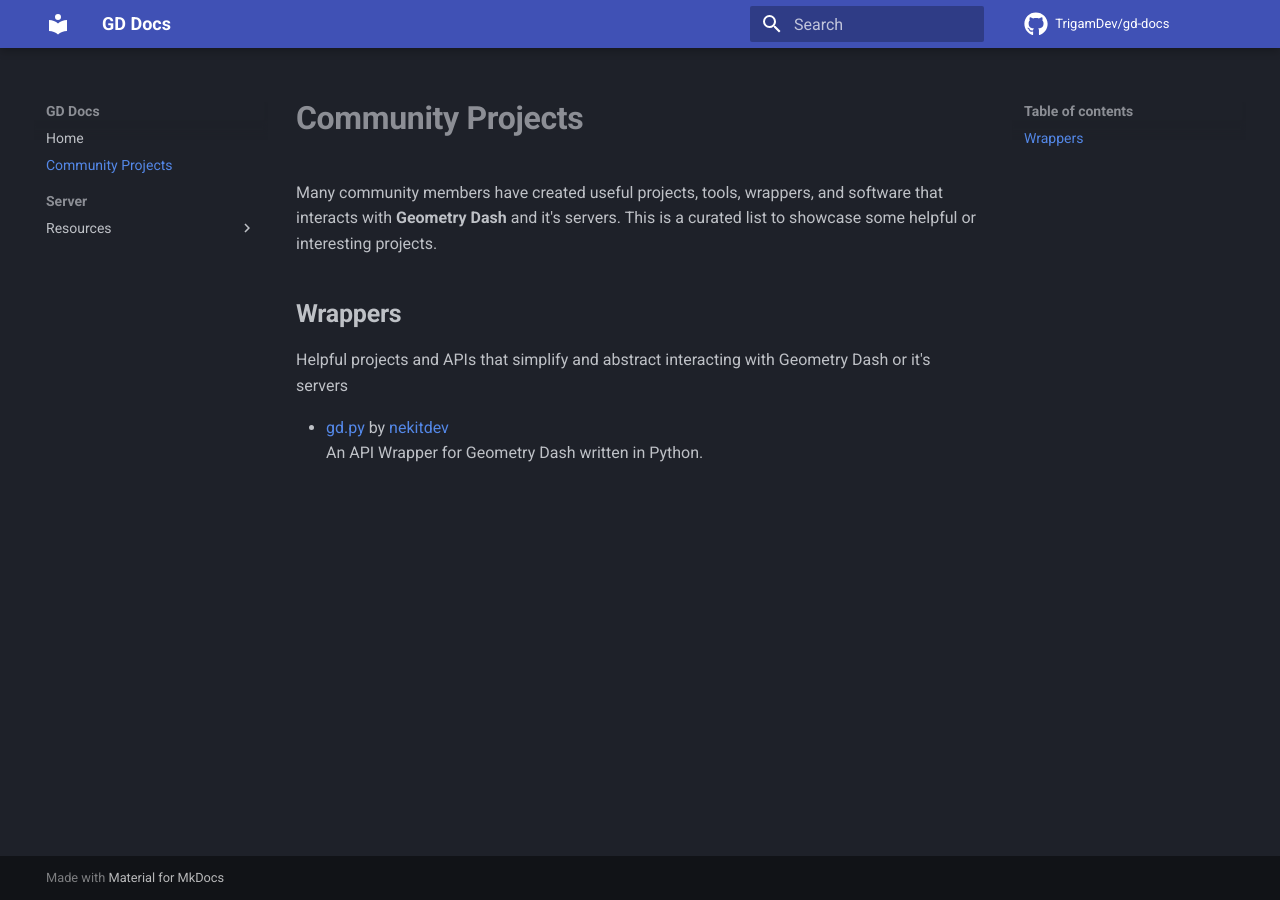
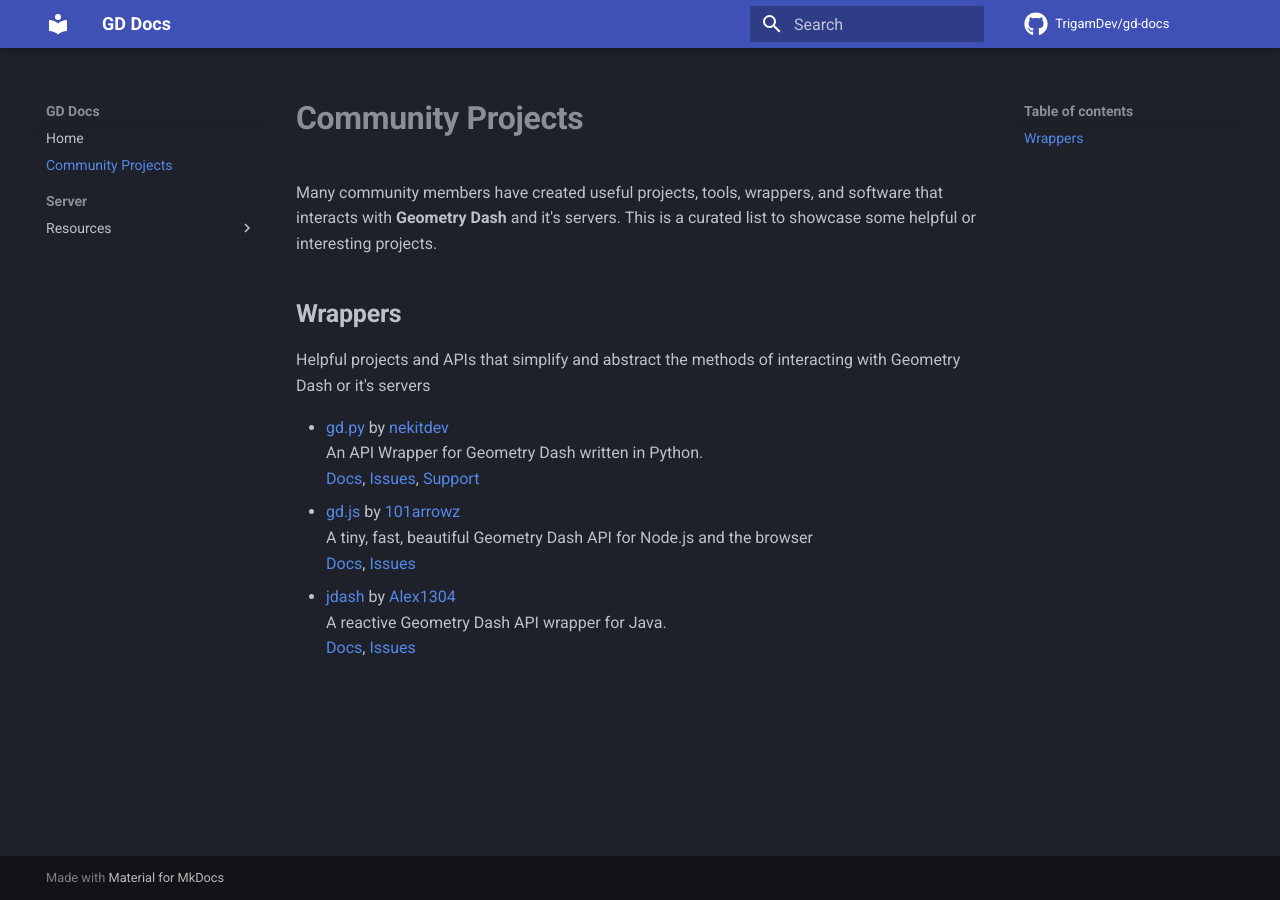
Before and after one commit to TrigamDev/gd-docs, an MkDocs documentation site: the page built from docs/community.md, in a window 1280 px wide. Built offline with MkDocs 1.6.1 and Material for MkDocs 9.7.7, drawn with Linux system fonts in a browser that asks for light colours; comment, search, counter and statistics services are not loaded.

Commit message:
A few community projects before I sleep

```diff
--- a/docs/community.md
+++ b/docs/community.md
@@ -7,7 +7,14 @@ search:
 Many community members have created useful projects, tools, wrappers, and software that interacts with **Geometry Dash** and it's servers. This is a curated list to showcase some helpful or interesting projects.
 
 ## **Wrappers**
-Helpful projects and APIs that simplify and abstract interacting with Geometry Dash or it's servers
+Helpful projects and APIs that simplify and abstract the methods of interacting with Geometry Dash or it's servers
 
 - [gd.py](https://github.com/nekitdev/gd.py) by [nekitdev](https://github.com/nekitdev)
 An API Wrapper for Geometry Dash written in Python.
+[Docs](https://nekitdev.github.io/gd.py/), [Issues](https://github.com/nekitdev/gd.py/issues), [Support](https://nekit.dev/funding)
+- [gd.js](https://github.com/101arrowz/gd.js) by [101arrowz](https://github.com/101arrowz)
+A tiny, fast, beautiful Geometry Dash API for Node.js and the browser
+[Docs](https://101arrowz.github.io/gd.js/), [Issues](https://github.com/101arrowz/gd.js/issues)
+- [jdash](https://github.com/Alex1304/jdash) by [Alex1304](https://github.com/Alex1304)
+A reactive Geometry Dash API wrapper for Java.
+[Docs](https://jdash.alex1304.com/), [Issues](https://github.com/Alex1304/jdash/issues)
--- a/mkdocs.yml
+++ b/mkdocs.yml
@@ -33,7 +33,6 @@ plugins:
     - git-committers:
         repository: TrigamDev/gd-docs
         branch: main
-    - git-authors
     - search
 
 markdown_extensions:
```
